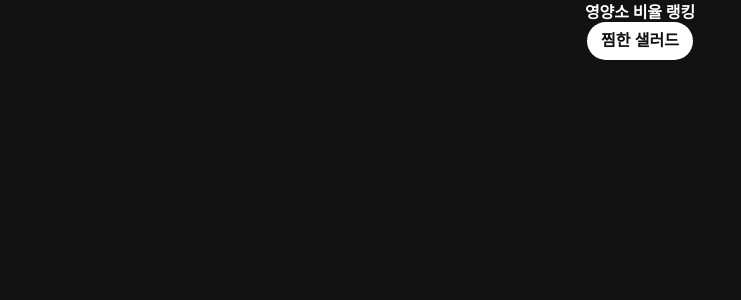
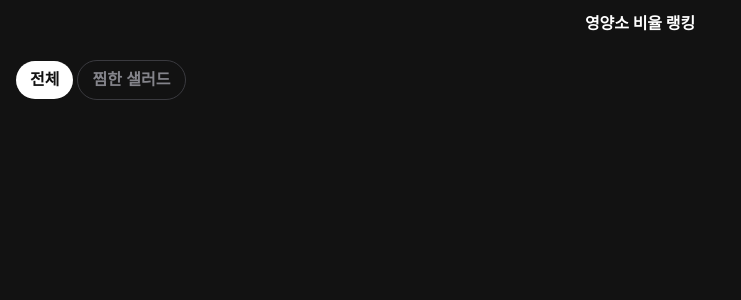
Before and after one commit to free-ko/prepare-assignmets, a React (Create React App) app: page / in a window 1280 px wide. Shown: the top 300 px of the page, without its empty margins (0-741 px from the left). Built offline with nearby package versions, Linux system fonts and the light colour scheme.

Commit message:
[FEAT]: GapUpDownBy 컴포넌트 적용

```diff
--- a/src/pages/Home.tsx
+++ b/src/pages/Home.tsx
@@ -2,15 +2,26 @@ import React from 'react';
 import styled from '@emotion/styled';
 
 import { Button } from '~/components/Button';
+import { GapUpDownBy } from '~/styles';
 
 const Wrapper = styled.div`
   display: flex;
   flex-direction: column;
   align-items: center;
 
+  height: 100vh;
+
+  padding: 0 16px;
+  background-color: #121212;
+`;
+
+const ButtonsWrapper = styled.div`
+  display: flex;
+  gap: 4px;
+  align-items: center;
+  justify-content: start;
+
   width: 100%;
-  height: 100vh;
-  background-color: #121212;
 `;
 
 const Title = styled.h1`
@@ -23,20 +34,33 @@ const Title = styled.h1`
 
 const Styled = {
   Wrapper,
+  ButtonsWrapper,
   Title,
 };
 
 const HomePage = () => {
   return (
     <Styled.Wrapper>
+      <GapUpDownBy $height={11} />
       <Styled.Title>영양소 비율 랭킹</Styled.Title>
+      <GapUpDownBy $height={27} />
+      <Styled.ButtonsWrapper>
         <Button
-        name="찜한 샐러드"
+          name="전체"
           isClicked
           handleClick={() => {
             console.log('button click');
           }}
         />
+
+        <Button
+          name="찜한 샐러드"
+          isClicked={false}
+          handleClick={() => {
+            console.log('button click');
+          }}
+        />
+      </Styled.ButtonsWrapper>
     </Styled.Wrapper>
   );
 };
--- /dev/null
+++ b/src/styles/GapUpDownBy.tsx
@@ -0,0 +1,25 @@
+import styled from '@emotion/styled';
+
+import { BREAK_POINT, mediaQuery } from './mediaQuery';
+
+type HeightsProps = {
+  $height: [number, number?, number?] | number;
+};
+
+/**
+ *  컴포넌트와 컴포넌트 사이의 위, 아래 간격을 만드는 UI 컴포넌트 입니다.
+ *  [PC, Tablet, Mobile] 배열 안에 반응형에 맞게 원하는 간격 값을 넣을 수 있습니다.
+ *  만약 반응형이 필요 없다면 그냥 number 타입을 넣어서 사용하면 됩니다.
+ * */
+export const GapUpDownBy = styled.div<HeightsProps>`
+  flex-shrink: 0;
+  ${p => `height: ${Array.isArray(p.$height) ? p.$height[0] : p.$height}px`};
+
+  ${mediaQuery(BREAK_POINT.tablet)} {
+    ${p => Array.isArray(p.$height) && p.$height[1] && `height: ${p.$height[1]}px`};
+  }
+
+  ${mediaQuery(BREAK_POINT.mobile)} {
+    ${p => Array.isArray(p.$height) && p.$height[2] && `height: ${p.$height[2]}px`};
+  }
+`;
--- a/src/styles/index.ts
+++ b/src/styles/index.ts
@@ -1 +1,3 @@
 export { default as GlobalLayout } from './GlobalLayout';
+export * from './GapUpDownBy';
+export * from './mediaQuery';
--- /dev/null
+++ b/src/styles/mediaQuery.ts
@@ -0,0 +1,11 @@
+export const BREAK_POINT = {
+  pc: 1024,
+  tablet: 1023,
+  mobile: 768,
+} as const;
+
+type BrakePointTypes = (typeof BREAK_POINT)[keyof typeof BREAK_POINT];
+
+const maxWidthQuery = (breakPoint: BrakePointTypes) => `(max-width: ${breakPoint}px)`;
+
+export const mediaQuery = (breakPoint: BrakePointTypes) => `@media ${maxWidthQuery(breakPoint)}`;
```
Lines whose indentation alone changed are shown as unchanged.
